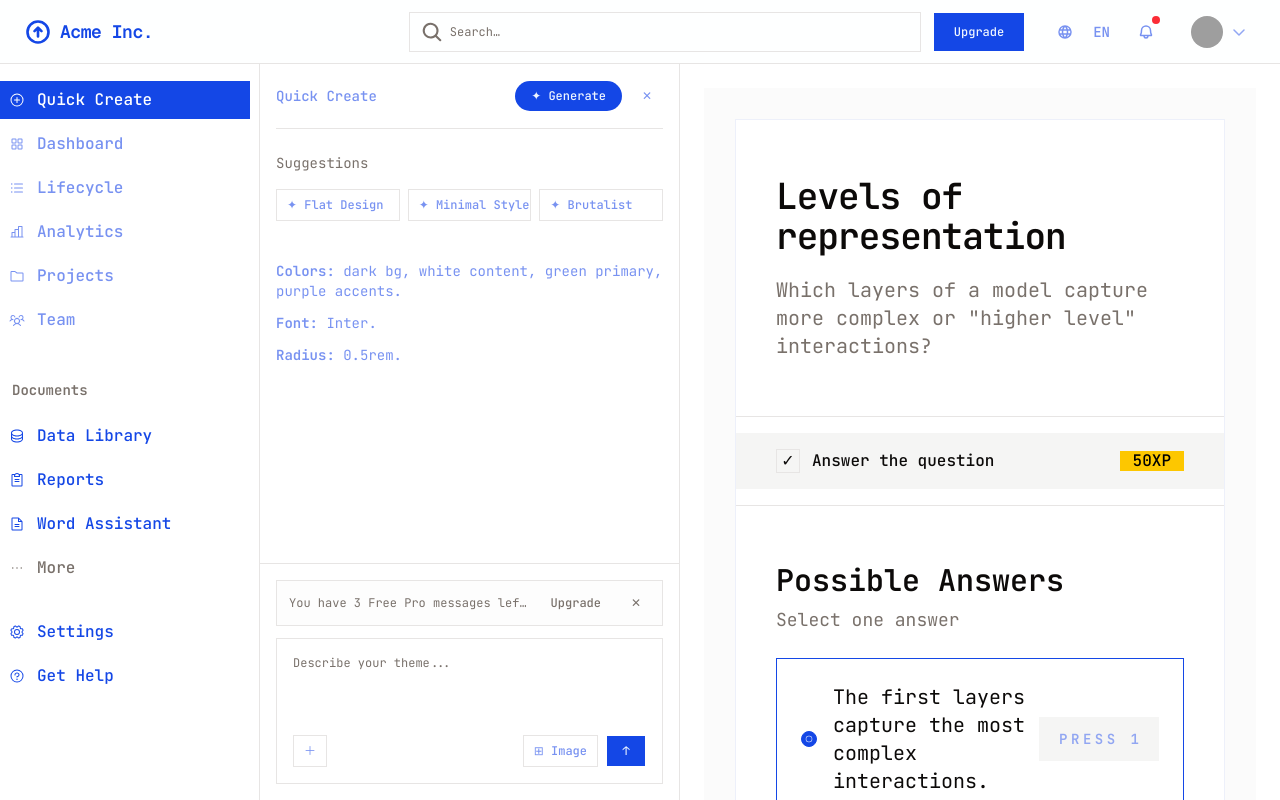
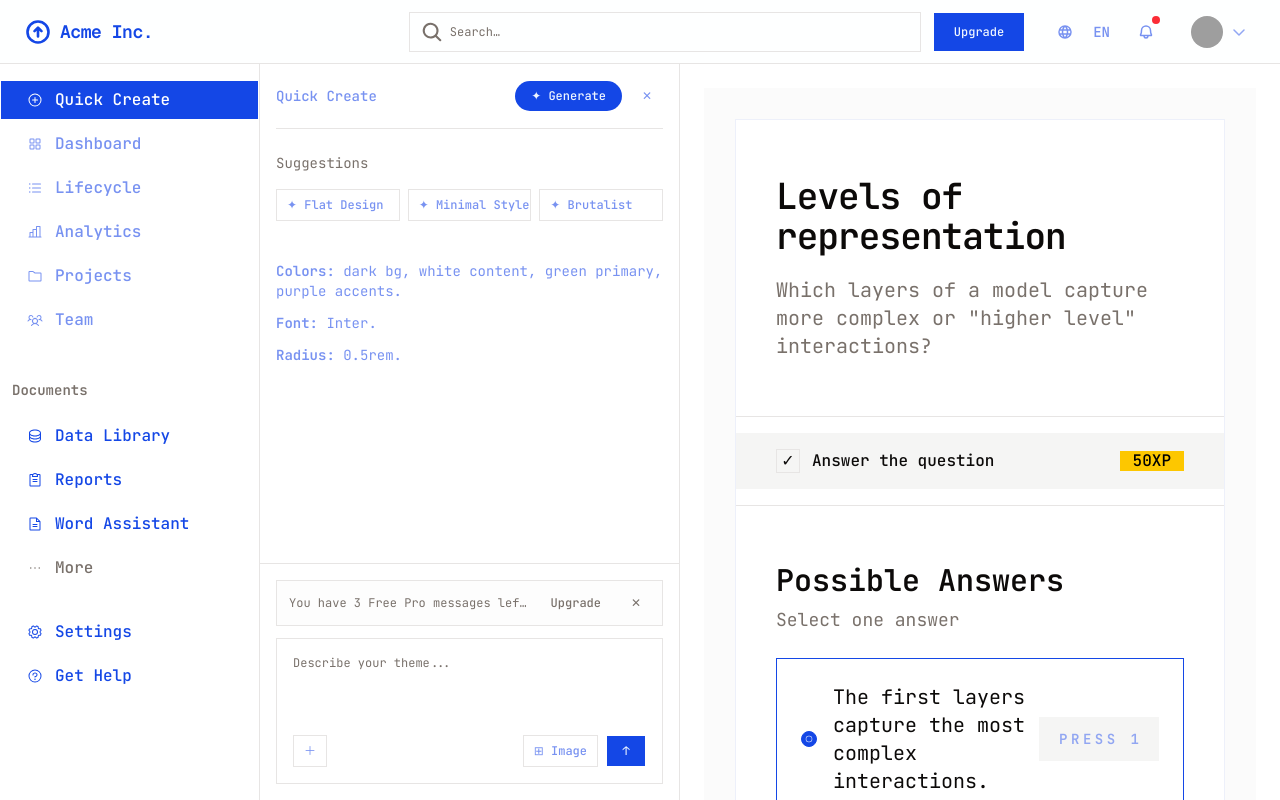
Before and after one commit to EugeneMakita/front-end, a Next.js app: page / in a window 1280 px wide. Built offline with nearby package versions, Linux system fonts and the light colour scheme; grey boxes are pictures that could not be loaded.

Commit message:
fix(sidebar): make active nav background cover full width
- Remove outer padding on nav buttons and move padding to inner wrapper so active background spans edge-to-edge
- Preserve collapsed layout and color rules

```diff
--- a/components/sidebar.tsx
+++ b/components/sidebar.tsx
@@ -66,17 +66,19 @@ function NavRow({
       onClick={onClick}
       variant="ghost"
       className={cn(
-        "h-10 w-full justify-start gap-3 text-base font-medium",
+        "h-10 w-full text-base font-medium",
         "bg-transparent hover:bg-muted/20",
         // Active style: primary background with white text
         active ? "bg-primary text-white hover:bg-primary/95" : "",
         // Non-active accent/muted coloring
         !active && item.accent && "text-primary hover:text-primary",
         !active && item.muted && "text-muted-foreground hover:text-foreground",
-        // When not collapsed, extend button to cancel parent's padding so background fills edge-to-edge
-        collapsed ? "justify-center px-0" : "-mx-2 px-4"
+        // collapsed uses centered layout
+        collapsed && "justify-center px-0",
+        !collapsed && "justify-start"
       )}
     >
+      <div className={cn("flex items-center gap-3 w-full", collapsed ? "px-0" : "px-4")}>
         <span
           className={cn(
             "shrink-0 text-xl",
@@ -95,6 +97,7 @@ function NavRow({
         {!collapsed && (
           <span className={cn("truncate", active && "text-white")}>{item.label}</span>
         )}
+      </div>
     </Button>
   )
 }
```
Lines whose indentation alone changed are shown as unchanged.
